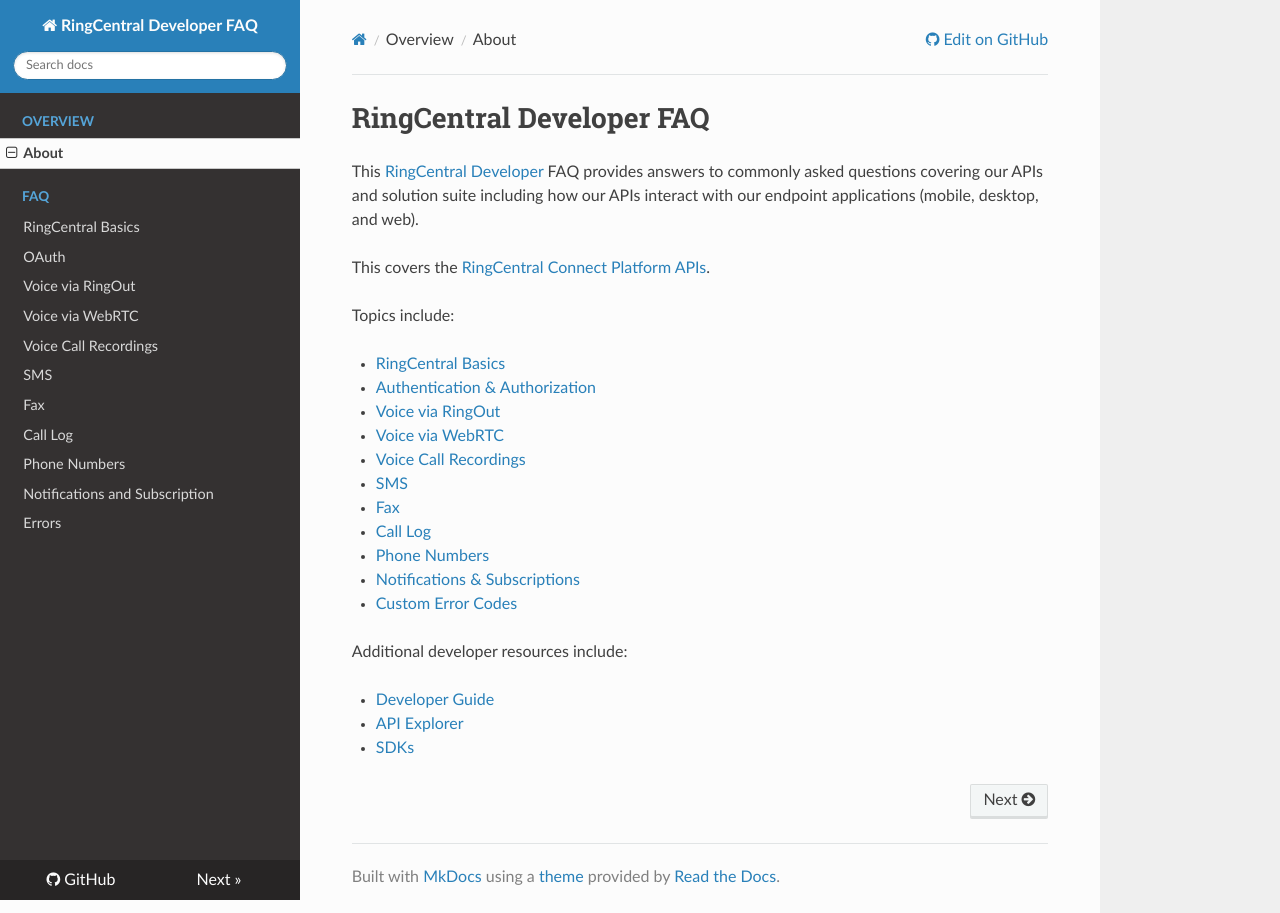
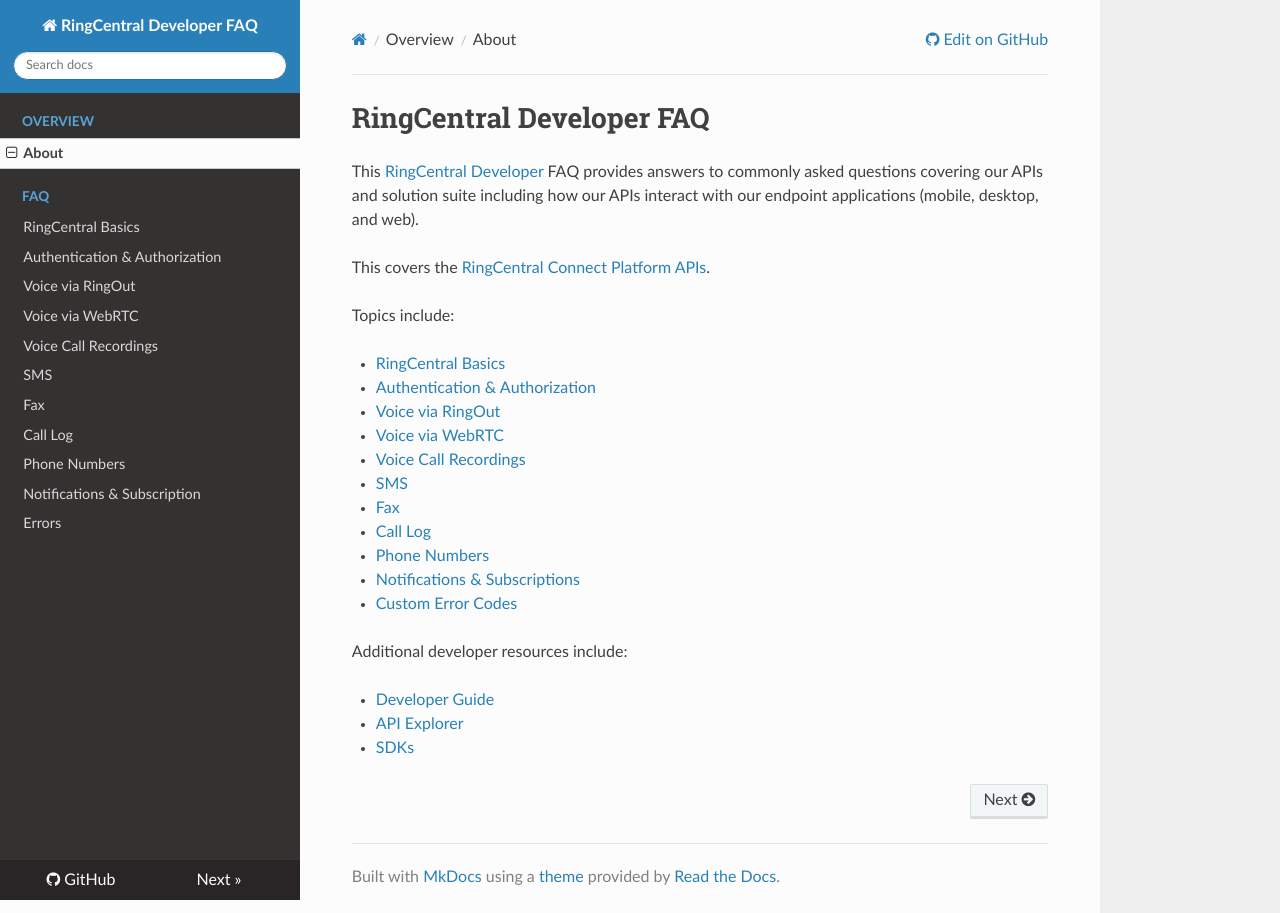
Before and after one commit to ringcentral/ringcentral-faq, an MkDocs documentation site: the page built from docs/index.md, in a window 1280 px wide. Built offline with MkDocs 1.6.1, drawn with Linux system fonts in a browser that asks for light colours; nearby versions of some CDN libraries; old or Windows-style settings are respelled for this version of MkDocs.

Commit message:
update TOC

```diff
--- a/mkdocs.yml
+++ b/mkdocs.yml
@@ -7,7 +7,7 @@
 # Introduction:
 - ['index.md', 'Overview', 'About']
 - ['basics.md', 'FAQ', 'RingCentral Basics']
-- ['oauth.md', 'FAQ', 'OAuth']
+- ['oauth.md', 'FAQ', 'Authentication & Authorization']
 - ['voice_ringout.md', 'FAQ', 'Voice via RingOut']
 - ['voice_webrtc.md', 'FAQ', 'Voice via WebRTC']
 - ['voice_recording.md', 'FAQ', 'Voice Call Recordings']
@@ -15,5 +15,5 @@
 - ['fax.md', 'FAQ', 'Fax']
 - ['call_log.md', 'FAQ', 'Call Log']
 - ['phone_numbers.md', 'FAQ', 'Phone Numbers']
-- ['notifications_subscriptions.md', 'FAQ', 'Notifications and Subscription']
+- ['notifications_subscriptions.md', 'FAQ', 'Notifications & Subscription']
 - ['errors.md', 'FAQ', 'Errors']
```
